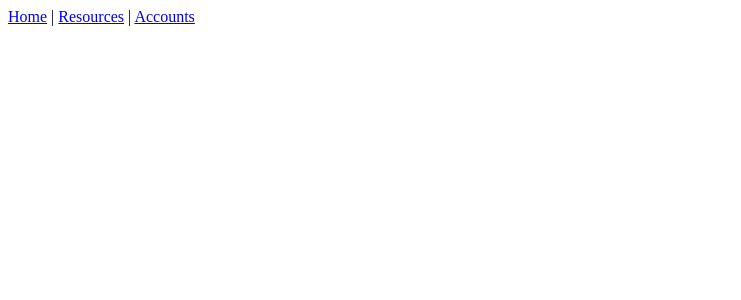
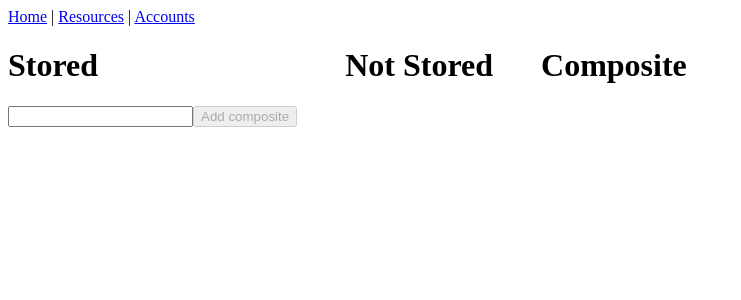
Before and after one commit to alexislopes/ena, a Nuxt app: page /accounts in a window 1280 px wide. Shown: the top 300 px of the page, without its empty margins (0-741 px from the left). Built offline with nearby package versions, Linux system fonts and the light colour scheme.

Commit message:
add accounts store 🍍

```diff
--- a/nuxt.config.ts
+++ b/nuxt.config.ts
@@ -1,5 +1,6 @@
 // https://nuxt.com/docs/api/configuration/nuxt-config
 export default defineNuxtConfig({
+  ssr: false,
   modules: [
     // ...
     '@pinia/nuxt',
--- a/package.json
+++ b/package.json
@@ -13,6 +13,7 @@
   "dependencies": {
     "@nuxtjs/composition-api": "^0.33.1",
     "@pinia/nuxt": "^0.4.7",
+    "@vueuse/core": "^9.13.0",
     "lodash": "^4.17.21",
     "papaparse": "^5.4.0",
     "pinia": "^2.0.33",
--- a/pages/accounts.vue
+++ b/pages/accounts.vue
@@ -1,17 +1,63 @@
 <script setup>
-import { computed } from "vue"
-import { useTransactionsStore } from "../store/transactionsStore"
+import { v4 as uuidv4 } from 'uuid';
+import { useAccountsStore } from "../store/accountsStore";
+import { useTransactionsStore } from "../store/transactionsStore";
+
 const store = useTransactionsStore()
 
-const contas = computed(() => {
-  return [...new Set(store.transactions.map(transaction => transaction.Conta))]
-})
+const { accounts, setAccount, notSavedAccounts, setArchivedAccount, setCompositeAccount, compositeAccounts, compositeWithValues } = useAccountsStore();
+
+const composite = ref([])
+const compositeName = ref(undefined)
+
+function save(e) {
+  setAccount({
+    nome: e,
+    id: uuidv4(),
+    valor: 0
+  })
+}
+
+function archive(e) {
+  setArchivedAccount(e)
+}
+
+function saveComposite() {
+  setCompositeAccount({
+    nome: compositeName,
+    accounts: composite,
+    id: uuidv4(),
+  })
+}
 
 </script>
 
 <template>
-    <div v-for="conta in contas">
-      {{ conta }}
+                          <div style="display: flex; gap: 3rem;">
+                            <div>
+                              <h1>Stored</h1>
+                              <div v-for="conta in accounts" :key="conta.nome">
+                                <input type="checkbox" :value="conta.nome" v-model="composite" />
+                                {{ conta.nome }}
+                                <input type="number" name="" :value="conta.valor" @blur="conta.valor = $event.target.value" id="">
+                              </div>
+                              <input type="text" name="" v-model="compositeName" id="">
+                              <button :disabled="!(composite.length && compositeName)" @click="saveComposite">Add composite</button>
+                            </div>
+                            <div>
+                              <h1>Not Stored</h1>
+                              <div v-for="nconta in notSavedAccounts">
+                                {{ nconta }}
+                                <span @click="save(nconta)">+</span>
+                                <span @click="archive(nconta)">-</span>
+                              </div>
+                            </div>
+                            <div>
+                              <h1>Composite</h1>
+                              <div v-for="conta in compositeWithValues">
+                                {{ conta.nome }} {{ conta.valor }}
+                              </div>
+                            </div>
   </div>
 </template>
 
--- /dev/null
+++ b/store/accountsStore.js
@@ -0,0 +1,39 @@
+import { useLocalStorage } from "@vueuse/core";
+import { computed, ref } from "vue";
+import { useTransactionsStore } from "./transactionsStore";
+
+export const useAccountsStore = defineStore('accounts', () => {
+  const store = useTransactionsStore();
+
+  const accounts = ref(useLocalStorage('accounts', []));
+  const compositeAccounts = ref(useLocalStorage('compositeAccounts', []))
+  const archivedAccounts = ref(useLocalStorage('archivedAccounts', []))
+
+  const availableAccounts = computed(() => {
+    return [...new Set(store.transactions.map(transaction => transaction.Conta))].filter(f => !archivedAccounts.value.includes(f))
+  })
+
+  const compositeWithValues = computed(() => {
+    return compositeAccounts.value.map(ca => Object.assign(ca, { valor: accounts.value.filter(a => ca.accounts.includes(a.nome)).map(m => Number(m.valor)).reduce((a, b) => a + b, 0) }))
+  })
+
+  const notSavedAccounts = computed(() => {
+    const acc = accounts.value.map(account => account.nome);
+
+    return availableAccounts.value.filter(account => !acc.includes(account))
+  })
+
+  function setAccount(account) {
+    accounts.value.push(account)
+  }
+
+  function setArchivedAccount(account) {
+    archivedAccounts.value.push(account)
+  }
+
+  function setCompositeAccount(account) {
+    compositeAccounts.value.push(account)
+  }
+
+  return { accounts, notSavedAccounts, availableAccounts, setAccount, setArchivedAccount, setCompositeAccount, compositeAccounts, compositeWithValues }
+})
--- a/store/resourcesStore.js
+++ b/store/resourcesStore.js
@@ -1,13 +1,14 @@
+import { useStorage } from "@vueuse/core";
 import { computed, ref } from "vue";
 import { useTransactionsStore } from "./transactionsStore";
 
 export const useResourcesStore = defineStore('resources', () => {
-  const resources = ref([])
+  const resources = ref(useStorage('resources', []))
   const transactionsStore = useTransactionsStore()
 
   const transactionsByResources = computed(() => {
     return resources.value.map(resource => Object.assign(resource, {
-      transactions: transactionsStore.lastTransactions.filter(transaction => transaction.Conta.toLowerCase().includes(resource.agregador))
+      transactions: transactionsStore.lastTransactions.filter(transaction => transaction.Conta.toLowerCase().includes(resource.agregador.toLowerCase()))
     }))
   })
 
--- a/store/transactionsStore.js
+++ b/store/transactionsStore.js
@@ -1,13 +1,15 @@
+import { useLocalStorage } from "@vueuse/core";
 import { maxBy } from "lodash";
 import { computed, ref } from "vue";
 import { useDateUtils } from '../composables/useDateUtils.js';
+
 
 export const useTransactionsStore = defineStore('transactions', () => {
 
   const { timestampToMonthlyCode, timestampToWeeklyCode, timestampToYearlyCode, weekOfTimestamp } = useDateUtils()
 
 
-  const transactions = ref([])
+  const transactions = ref(useLocalStorage('transactions', []))
   const type = ref("weekly") // monthly | weekly | yearly
   const incomesCategories = ref(['Rendimentos', 'Dividendos'])
 
```
Also changed, not shown: 1 other file (tests, documents, lock files or other folders).
